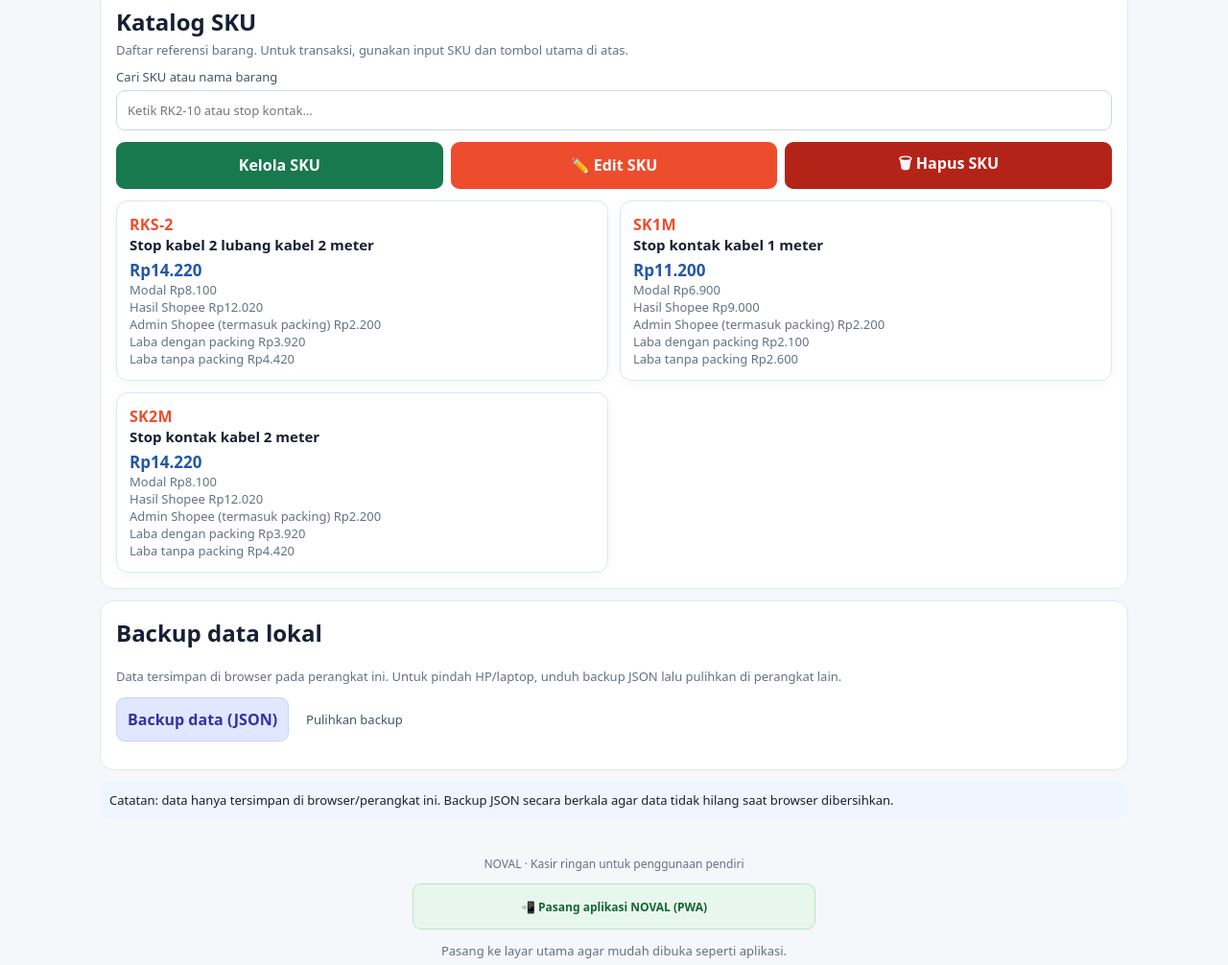
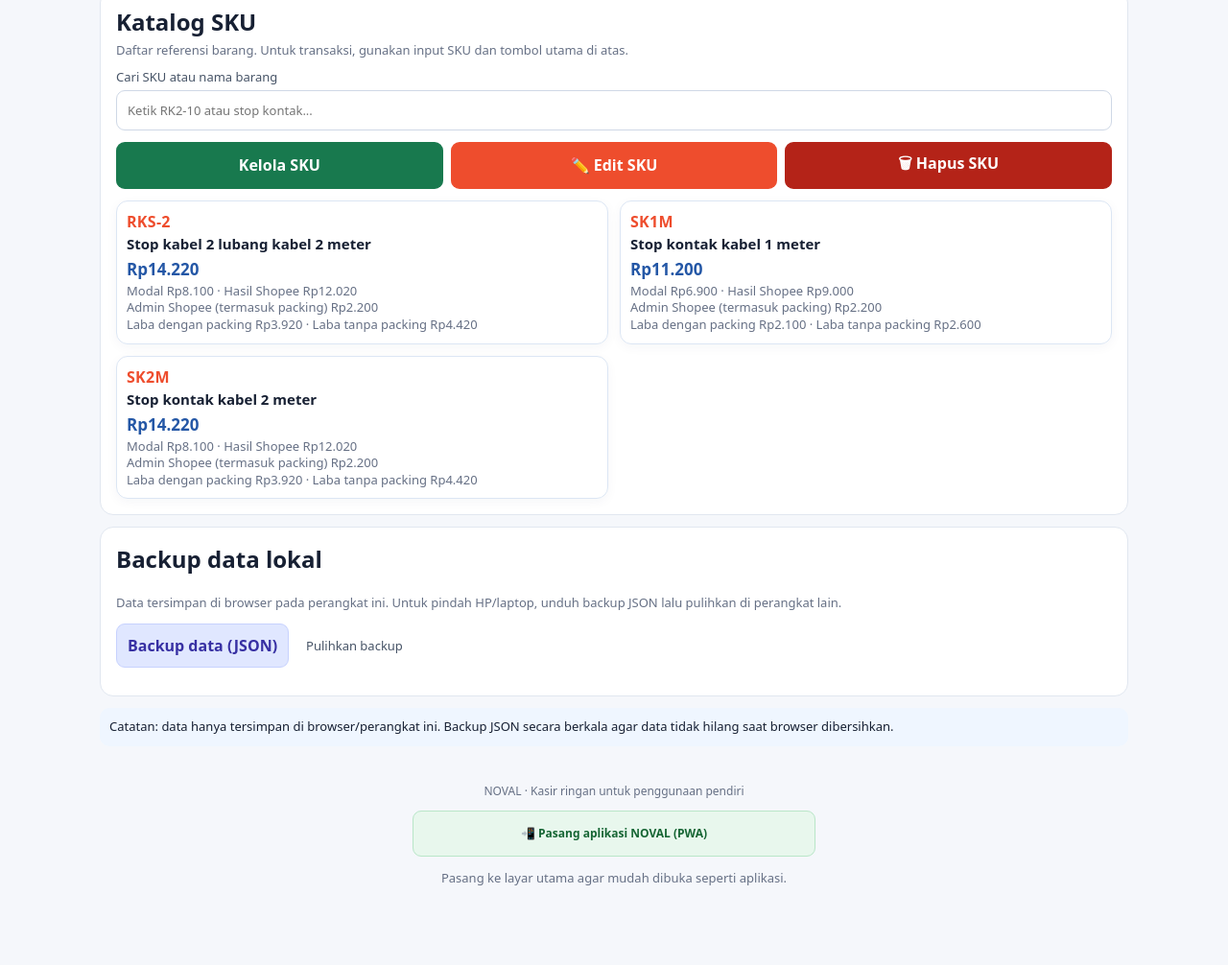
Before and after one commit to vesatukio/noval, a plain HTML site: page index.html in a window 1280 px wide. Shown: the part 1079-2085 px from the top of the page at 96% size. After the commit the page ends 2036 px from the top, so only its background shows below. Drawn offline with Linux system fonts and the light colour scheme.

Commit message:
Compact SKU cards and align price details

```diff
--- a/index.html
+++ b/index.html
@@ -97,7 +97,7 @@ if(db&&db.objectStoreNames.contains("shipments")){try{const legacy=await req(db.
 products=await all("products");for(const seed of initialProducts){if(!products.some(p=>String(p.sku||"").trim().toUpperCase()===seed.sku)){await put("products",seed)}}products=await all("products");sales=await all("sales");const shipments=await all("shipments");for(const sh of shipments){if(sh&&sh.status==="Sukses kirim"&&sh.tracking){const items=Array.isArray(sh.items)&&sh.items.length?sh.items:[{sku:sh.sku,quantity:sh.quantity||1}];for(let j=0;j<items.length;j++){const item=items[j];const key=String(sh.tracking).toUpperCase()+"|"+String(item.sku).toUpperCase();if(sales.some(x=>String(x.tracking_code||x.order_ref||"").toUpperCase()+"|"+String(x.sku||"").toUpperCase()===key))continue;const p=products.find(x=>String(x.sku).toUpperCase()===String(item.sku).toUpperCase());if(p){const stamp=sh.created_at||new Date().toISOString();const row={id:"recovered-"+String(sh.tracking)+"-"+String(item.sku),sold_at:stamp,sku:p.sku,product_name:p.name,quantity:Math.max(1,Number(item.quantity)||1),sale_price:p.price,unit_cost:p.cost,admin_fee:p.admin,packing_fee:0,order_ref:sh.tracking,tracking_code:sh.tracking,shipping_status:"Sukses kirim",updated_at:stamp};sales.push(row);await put("sales",row)}}}}
 sales.sort((a,b)=>String(b.sold_at||"").localeCompare(String(a.sold_at||"")));render();document.getElementById("reportDate").value=today();if(storageMode!=="indexeddb"){document.getElementById("syncStatus").textContent=storageMode==="memory"?"Sementara":"Lokal aktif";document.getElementById("backupMessage").textContent=storageMode==="localstorage"?"Mode penyimpanan cadangan aktif (localStorage). Tetap lakukan backup rutin.":"Penyimpanan browser diblokir. Data hanya sementara sampai halaman ditutup; izinkan penyimpanan situs atau buka di Chrome.";}}
 const PACKING_PER_UNIT=500;
-function renderProducts(){const q=(document.getElementById("skuSearch")?.value||"").trim().toLowerCase();const sorted=products.slice().sort((a,b)=>String(a.sku||"").localeCompare(String(b.sku||""),undefined,{numeric:true,sensitivity:"base"}));const shown=sorted.filter(p=>!q||String(p.sku||"").toLowerCase().includes(q)||String(p.name||"").toLowerCase().includes(q));document.getElementById("products").innerHTML=shown.map(p=>{const base=Number(p.price)-Number(p.cost)-Number(p.admin||0);return '<div class="product"><div class="sku">'+esc(p.sku)+'</div><h3>'+esc(p.name)+'</h3><b>'+money(p.price)+'</b><div class="muted">Modal '+money(p.cost)+'<br>Hasil Shopee '+money(p.resultShopee??(Number(p.price||0)-Number(p.admin||0)))+'<br>Admin Shopee (termasuk packing) '+money(p.admin||0)+'<br>Laba dengan packing '+money(base)+'<br>Laba tanpa packing '+money(base+PACKING_PER_UNIT)+'</div><div class="actions"><button type="button" style="background:#2457a6;color:#fff;border-color:#2457a6;font-weight:800" data-edit-sku="'+esc(p.sku)+'">✏️ EDIT / PERBAIKI</button><button type="button" data-delete-sku="'+esc(p.sku)+'">Hapus</button></div></div>'}).join("")||(q?'<p class="muted">SKU atau nama barang tidak ditemukan.</p>':'<p class="muted">Belum ada SKU. Tambahkan melalui Kelola SKU.</p>')}
+function renderProducts(){const q=(document.getElementById("skuSearch")?.value||"").trim().toLowerCase();const sorted=products.slice().sort((a,b)=>String(a.sku||"").localeCompare(String(b.sku||""),undefined,{numeric:true,sensitivity:"base"}));const shown=sorted.filter(p=>!q||String(p.sku||"").toLowerCase().includes(q)||String(p.name||"").toLowerCase().includes(q));document.getElementById("products").innerHTML=shown.map(p=>{const base=Number(p.price)-Number(p.cost)-Number(p.admin||0);return '<div class="product" style="padding:10px;margin:0;gap:3px"><div class="sku">'+esc(p.sku)+'</div><h3 style="margin:2px 0 4px">'+esc(p.name)+'</h3><b>'+money(p.price)+'</b><div class="muted" style="line-height:1.35;margin-top:3px">Modal '+money(p.cost)+' · Hasil Shopee '+money(p.resultShopee??(Number(p.price||0)-Number(p.admin||0)))+'<br>Admin Shopee (termasuk packing) '+money(p.admin||0)+'<br>Laba dengan packing '+money(base)+' · Laba tanpa packing '+money(base+PACKING_PER_UNIT)+'</div><div class="actions"><button type="button" style="background:#2457a6;color:#fff;border-color:#2457a6;font-weight:800" data-edit-sku="'+esc(p.sku)+'">✏️ EDIT / PERBAIKI</button><button type="button" data-delete-sku="'+esc(p.sku)+'">Hapus</button></div></div>'}).join("")||(q?'<p class="muted">SKU atau nama barang tidak ditemukan.</p>':'<p class="muted">Belum ada SKU. Tambahkan melalui Kelola SKU.</p>')}
 function esc(s){return String(s).replace(/[&<>"']/g,c=>({"&":"&amp;","<":"&lt;",">":"&gt;",'"':"&quot;","'":"&#39;"}[c]))}
 async function record(sku,qty,tracking=null){const p=products.find(x=>String(x.sku||"").trim().toUpperCase()===String(sku||"").trim().toUpperCase());if(!p){document.getElementById("message").textContent="SKU tidak ditemukan: "+sku;return}const now=new Date();const row={id:(crypto.randomUUID?crypto.randomUUID():String(Date.now())+"-"+Math.random().toString(36).slice(2)),sold_at:now.toISOString(),sku:p.sku,product_name:p.name,quantity:qty,sale_price:p.price,unit_cost:p.cost,admin_fee:p.admin,packing_fee:p.pack,order_ref:tracking,tracking_code:tracking,shipping_status:tracking?"Sukses kirim":null,updated_at:now.toISOString()};sales.unshift(row);await put("sales",row);document.getElementById("message").textContent="Tercatat "+qty+" × "+p.sku+" · "+now.toLocaleTimeString("id-ID",{hour:"2-digit",minute:"2-digit"});document.getElementById("skuInput").value="";if(!window.cameraScanMode)document.getElementById("shipmentPanel").classList.add("hidden");render();}
 
```
